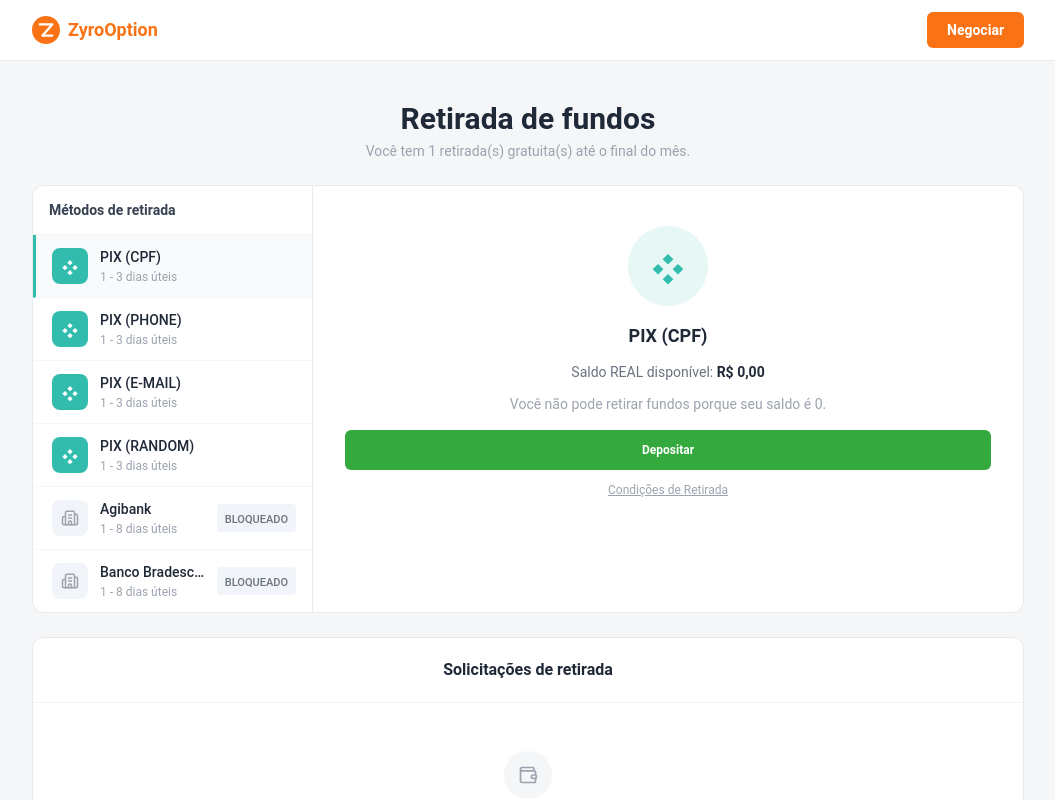
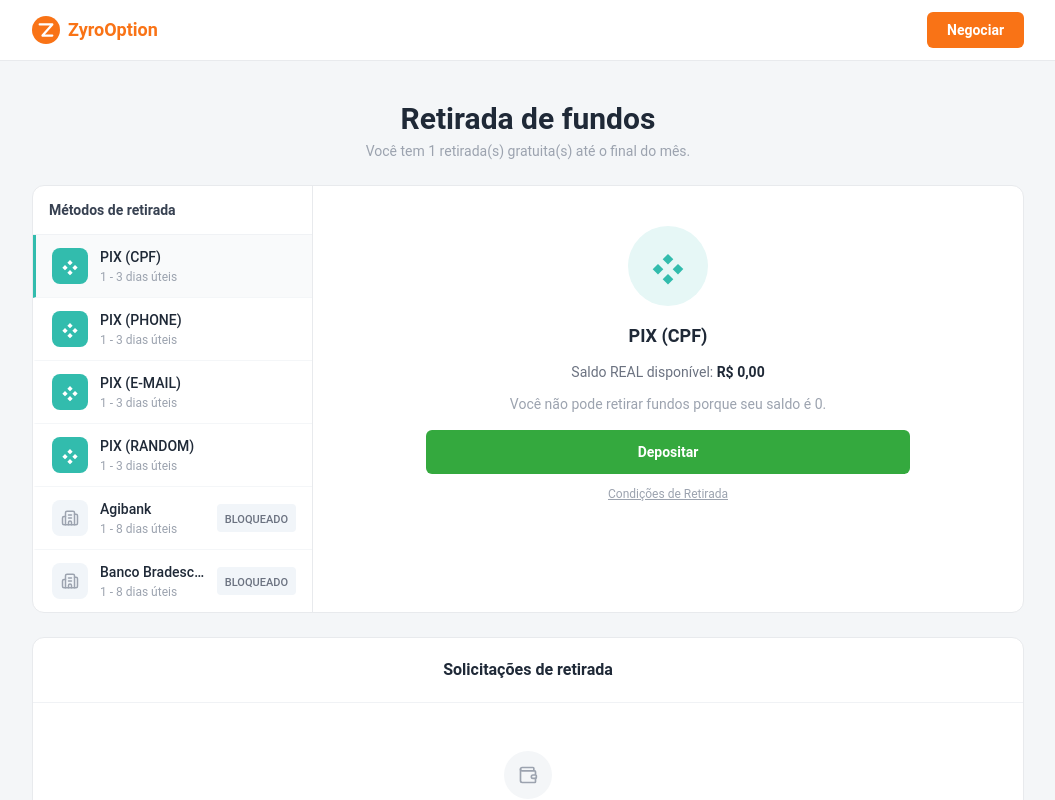
Before and after one commit to sampak9-design/nxt, a Next.js app: page /withdraw in a window 1280 px wide. Shown: the top 800 px of the page, without its empty margins (112-1167 px from the left). Built offline with nearby package versions, Linux system fonts and the light colour scheme; no server answers.

Commit message:
fix: botão Depositar — largura 75% centralizado, fonte normal

```diff
--- a/app/withdraw/page.tsx
+++ b/app/withdraw/page.tsx
@@ -142,8 +142,8 @@ export default function WithdrawPage() {
           <p className="text-sm text-center" style={{ color: "#9ca3af" }}>Você não pode retirar fundos porque seu saldo é 0.</p>
           <button
             onClick={() => window.location.href = "/traderoom"}
-            className="w-full py-3 font-bold text-white text-xs transition-all hover:opacity-90"
-            style={{ background: "#34A93E", borderRadius: 6, marginTop: 4 }}
+            className="py-3 font-bold text-white text-sm transition-all hover:opacity-90"
+            style={{ background: "#34A93E", borderRadius: 6, marginTop: 4, width: "75%", display: "block", marginLeft: "auto", marginRight: "auto" }}
           >
             Depositar
           </button>
```
